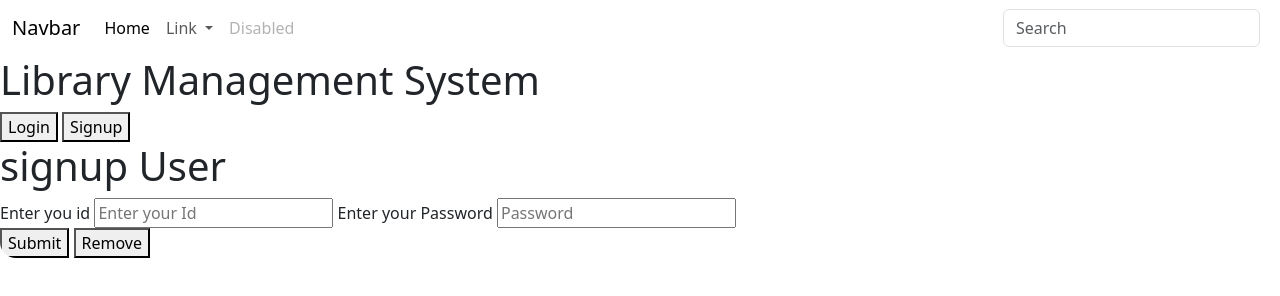
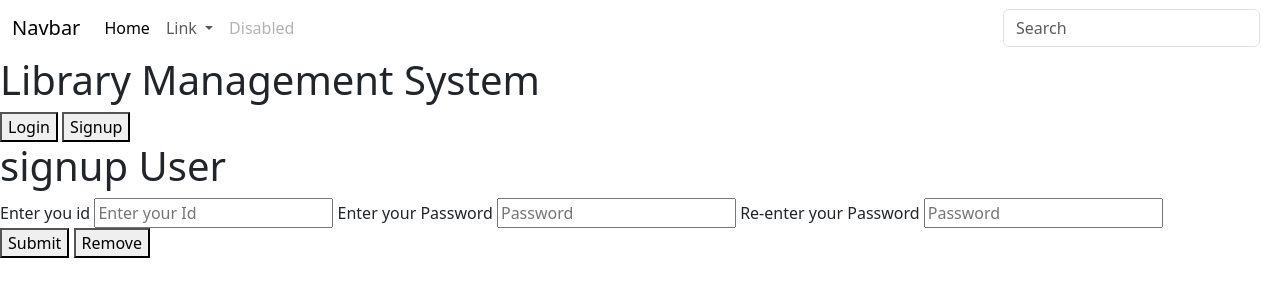
Before and after one commit to PradeepSahhu/LibraryManagementSystem, a plain HTML site: page index.html in a window 1280 px wide. Both pictures are taken after a click on the button "Signup". Drawn offline with nearby package versions, Linux system fonts and the light colour scheme.

Commit message:
Dynamic Login

```diff
--- a/index.html
+++ b/index.html
@@ -71,5 +71,19 @@
       <button id="removeButton">Remove</button>
     </div>
 
+    <div id="signup">
+      <h1 class="headingText"></h1>
+      <form>
+        <label>Enter you id</label>
+        <input type="email" placeholder="Enter your Id" required name="mail" />
+        <label>Enter your Password</label>
+        <input type="password" required placeholder="Password" name="pass" />
+        <label>Re-enter your Password</label>
+        <input type="password" required placeholder="Password" name="repass" />
+      </form>
+      <button id="submitButton">Submit</button>
+      <button id="removeButton">Remove</button>
+    </div>
+
 </body>
 </html>
--- a/register.js
+++ b/register.js
@@ -5,6 +5,11 @@
 // registering new user
 
 const userLoginData = { "official.pradeepsahu@gmail.com": "123" };
+
+// local variables
+const submitButton = document.querySelector("#submitButton");
+const heading = document.querySelector(".headingText");
+const removeButton = document.querySelector("#removeButton");
 
 function registerUser(mailId, password) {
   if (!userLoginData[mailId] && mailId !== "") {
@@ -28,7 +33,6 @@ function deleteUser(maidId) {
   console.log(userLoginData);
 }
 
-const submitButton = document.querySelector("#submitButton");
 submitButton.addEventListener("click", () => {
   console.log("is this working");
 
@@ -38,8 +42,6 @@ submitButton.addEventListener("click", () => {
   console.log(mailId + " and " + password);
   registerUser(mailId, password);
 });
-
-const removeButton = document.querySelector("#removeButton");
 
 removeButton.addEventListener("click", () => {
   const mailId = document.getElementsByName("mail")[0].value;
@@ -53,15 +55,19 @@ const loginButton = document.querySelector("#loginButton");
 const login = document.querySelector("#login");
 
 loginButton.addEventListener("click", () => {
-  const heading = document.createElement("h1");
+  signup.classList.remove("show");
+
   heading.textContent = "Login User";
   login.prepend(heading);
   login.classList.add("show");
 });
+
+const signup = document.querySelector("#signup");
 const signupButton = document.querySelector("#signupButton");
 signupButton.addEventListener("click", () => {
-  const heading = document.createElement("h1");
+  login.classList.remove("show");
+
   heading.textContent = "signup User";
-  login.prepend(heading);
-  login.classList.add("show");
+  signup.prepend(heading);
+  signup.classList.add("show");
 });
--- a/style.css
+++ b/style.css
@@ -15,7 +15,6 @@ button {
 #login {
   overflow: hidden;
   width: 100%;
-  border-radius: 1rem;
   max-height: 0px;
   transition: max-height 1s;
 }
@@ -23,3 +22,12 @@ button {
 #login.show {
   max-height: 200px;
 }
+#signup {
+  overflow: hidden;
+  width: 100%;
+  max-height: 0px;
+  transition: max-height 1s;
+}
+#signup.show {
+  max-height: 200px;
+}
```
